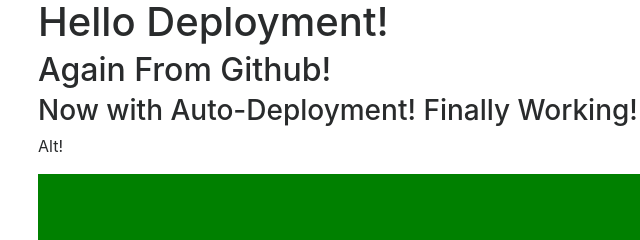
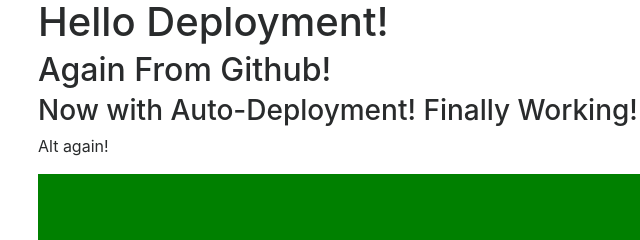
Before and after one commit to MostafaAttia/CodeDeployTest, a plain HTML site: page index.html in a window 1280 px wide. Shown: the top 240 px of the page, 47-687 px from the left. Drawn offline with nearby package versions, Linux system fonts and the light colour scheme.

Commit message:
[Fix] Deployment scripts   [01:00]

```diff
--- a/index.html
+++ b/index.html
@@ -12,7 +12,7 @@
 	<h1>Hello Deployment!</h1>
 	<h2>Again From Github!</h2>
 	<h3>Now with Auto-Deployment! Finally Working!</h3>
-	<p>Alt!</p>
+	<p>Alt again!</p>
 	<div class="raw">
 		<div class="col" style="background-color: green; height: 200px;">
 
```
Also changed, not shown: 1 other file.
